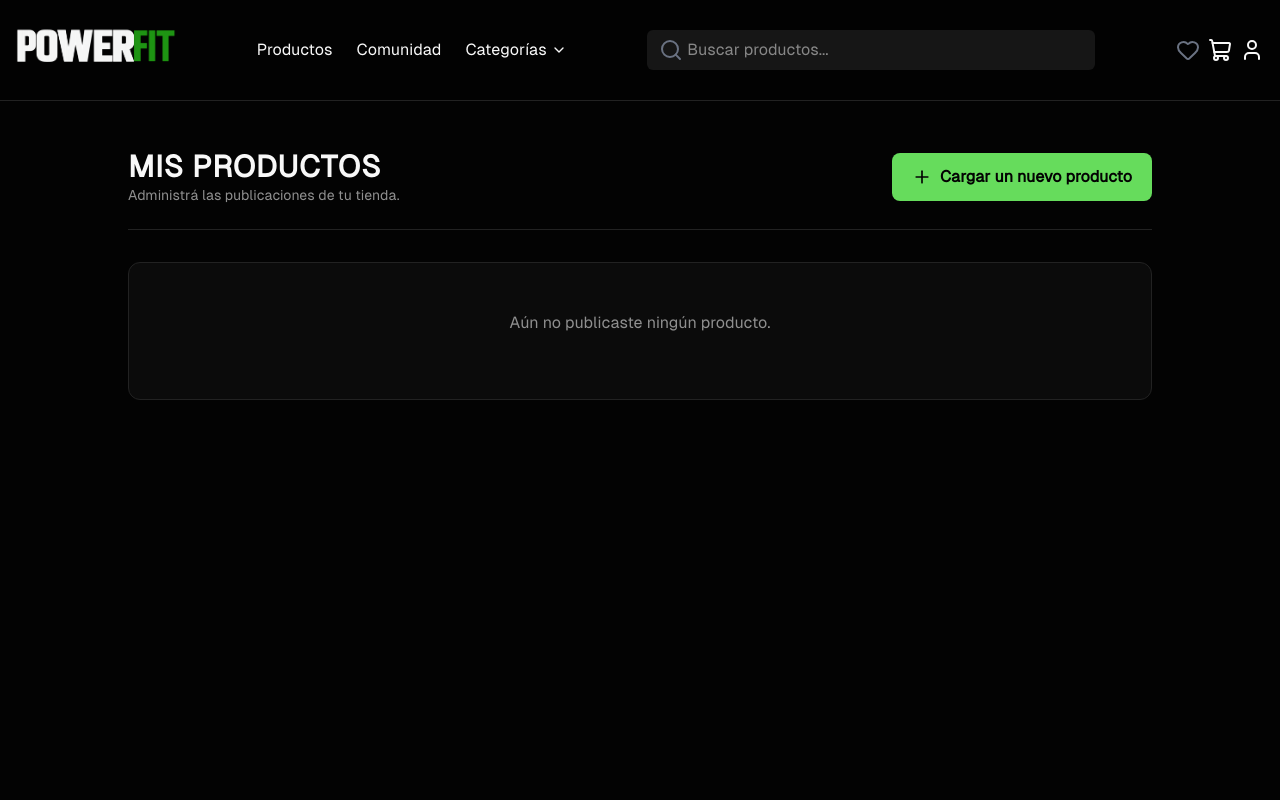
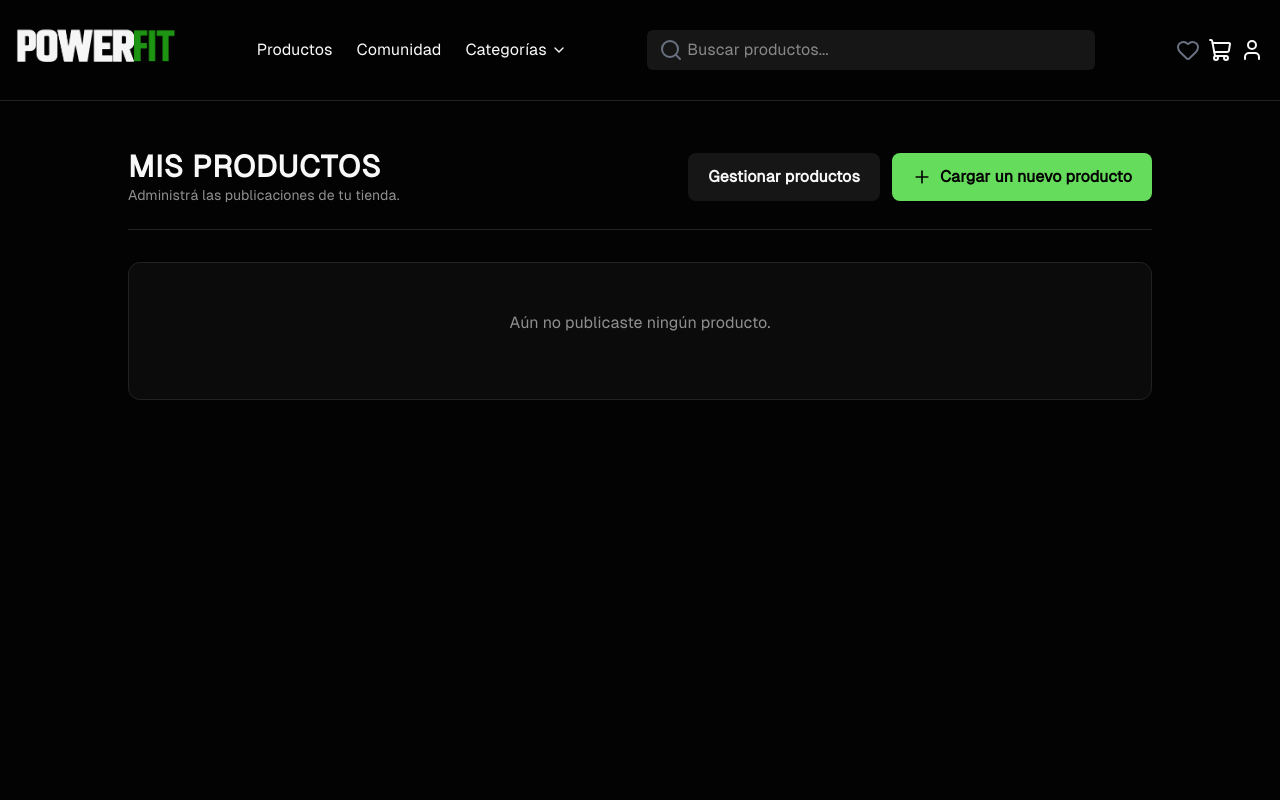
Before and after one commit to IvanPlaza44/powerfit_Frontend, a React (Vite) app: page /my-products in a window 1280 px wide. Shown: the top 800 px of the page. Built offline with nearby package versions, Linux system fonts and the light colour scheme.

Commit message:
feat: agregar editar/eliminar productos y descuento para vendedores

```diff
--- a/src/views/MyProducts.jsx
+++ b/src/views/MyProducts.jsx
@@ -49,6 +49,12 @@ const MyProducts = () => {
             <h1 className="text-3xl font-black uppercase tracking-wide">Mis Productos</h1>
             <p className="text-sm text-muted-foreground">Administrá las publicaciones de tu tienda.</p>
           </div>
+          <div className="flex gap-3">
+            <Link to="/seller-dashboard">
+              <button className="flex items-center gap-2 bg-secondary text-secondary-foreground font-bold px-5 py-3 rounded-lg hover:scale-105 transition-all cursor-pointer">
+                Gestionar productos
+              </button>
+            </Link>
 
           {/* Botón de Cargar un nuevo producto */}
           <Link to="/create-product">
@@ -57,6 +63,7 @@ const MyProducts = () => {
               Cargar un nuevo producto
             </button>
           </Link>
+        </div>
         </div>
 
         {/* Listado de productos */}
--- a/src/views/SellerDashboard.jsx
+++ b/src/views/SellerDashboard.jsx
@@ -41,7 +41,8 @@ export default function SellerDashboard() {
       name: product.name,
       description: product.description,
       price: product.price,
-      stock: product.stock
+      stock: product.stock,
+      discount: product.discount || 0, //
     });
   };
 
@@ -105,6 +106,16 @@ export default function SellerDashboard() {
                 onChange={(e) => setFormData({ ...formData, stock: parseInt(e.target.value) })}
                 required
               />
+              {/* */}
+              <input
+                type="numer"
+                min="0"
+                max="100"
+                className="p-2 border border-border bg-background rounded col-span-2"
+                placeholder="Descuento (%) - ej 20 para 20%"
+                value={formData.discount}
+                onChange={(e) => setFormData({ ...formData, discount: parseInt(e.target.value) || 0 })}
+              />
             </div>
             <div className="flex gap-2 mt-2">
               <button type="submit" className="bg-green-600 text-white px-4 py-2 rounded font-bold hover:bg-green-700">Guardar Cambios</button>
```
